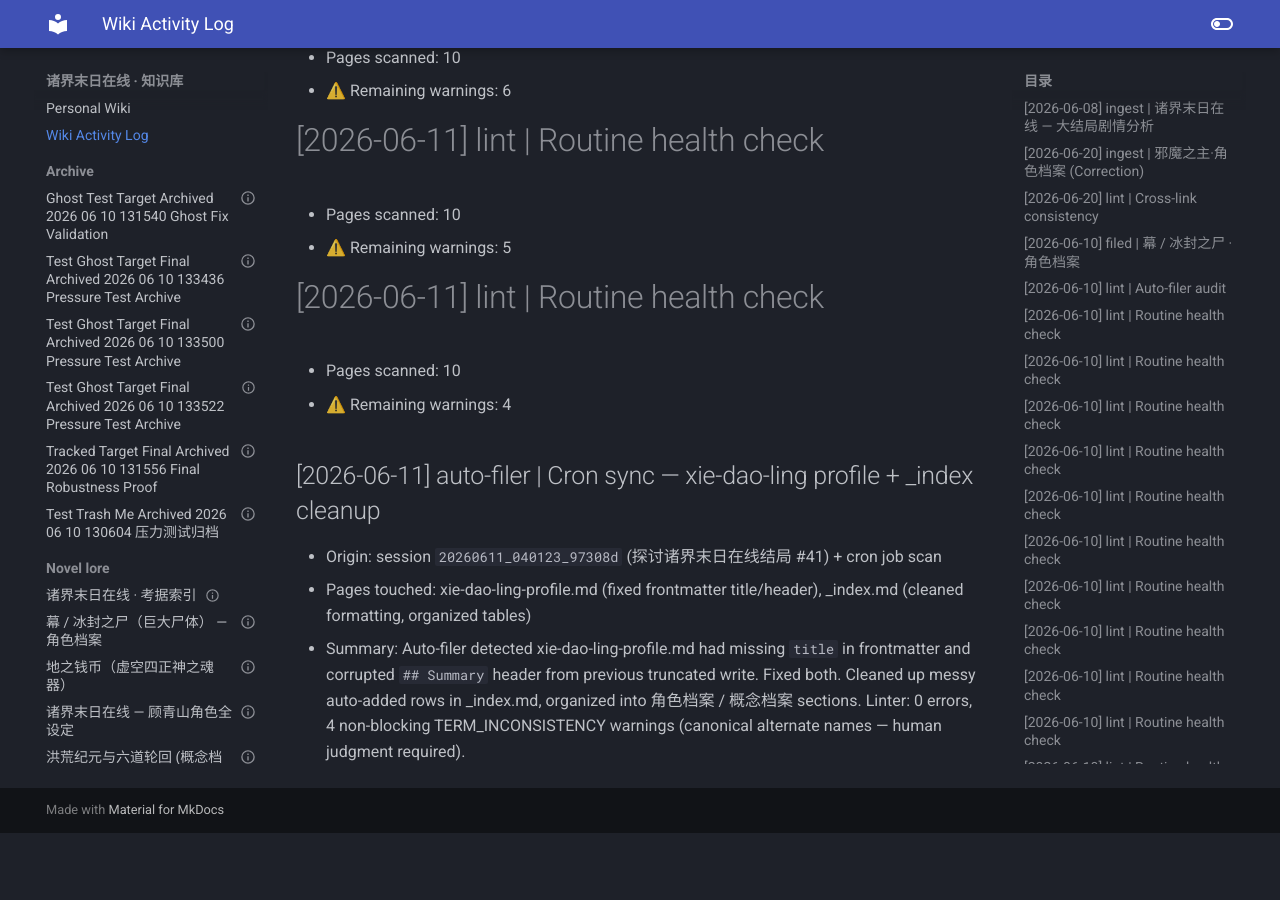
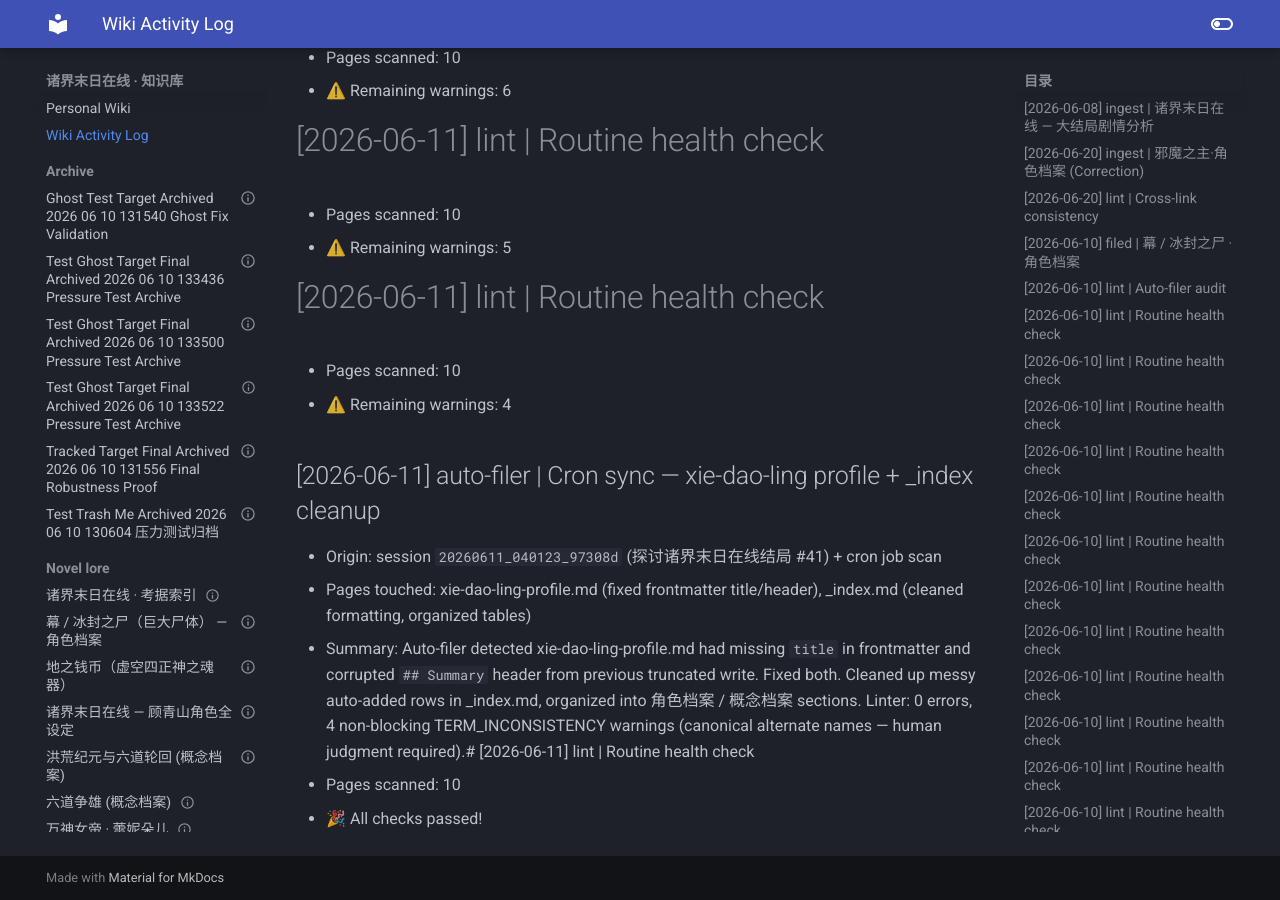
Before and after one commit to Zack3155/llm-wiki, an MkDocs documentation site: the page built from docs/log.md, in a window 1280 px wide and 900 px high, scrolled down 18943 px. Built offline with MkDocs 1.6.1 and Material for MkDocs 9.7.7, drawn with Linux system fonts in a browser that asks for light colours; before the commit the page ends 19776 px from its top, so only the background shows below that.

Commit message:
Wiki Linter Auto-Commit: 2026-06-11 05:32:30

```diff
--- a/docs/log.md
+++ b/docs/log.md
@@ -407,4 +407,6 @@
 ## [2026-06-11] auto-filer | Cron sync — xie-dao-ling profile + _index cleanup
 - Origin: session `20260611_040123_97308d` (探讨诸界末日在线结局 #41) + cron job scan
 - Pages touched: xie-dao-ling-profile.md (fixed frontmatter title/header), _index.md (cleaned formatting, organized tables)
-- Summary: Auto-filer detected xie-dao-ling-profile.md had missing `title` in frontmatter and corrupted `## Summary` header from previous truncated write. Fixed both. Cleaned up messy auto-added rows in _index.md, organized into 角色档案 / 概念档案 sections. Linter: 0 errors, 4 non-blocking TERM_INCONSISTENCY warnings (canonical alternate names — human judgment required).
+- Summary: Auto-filer detected xie-dao-ling-profile.md had missing `title` in frontmatter and corrupted `## Summary` header from previous truncated write. Fixed both. Cleaned up messy auto-added rows in _index.md, organized into 角色档案 / 概念档案 sections. Linter: 0 errors, 4 non-blocking TERM_INCONSISTENCY warnings (canonical alternate names — human judgment required).# [2026-06-11] lint | Routine health check
+- Pages scanned: 10
+- 🎉 All checks passed!
```
